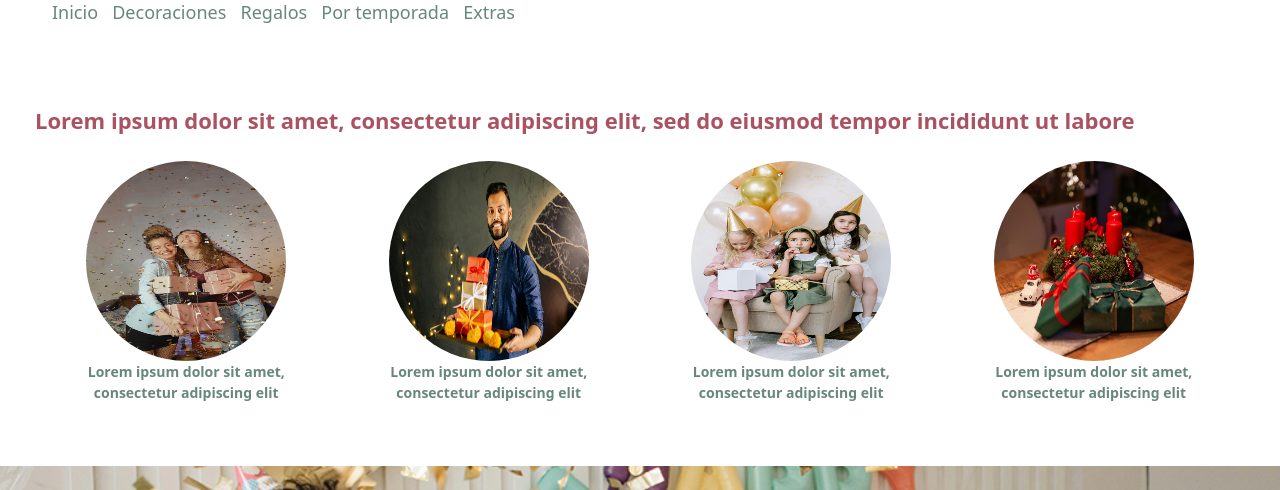
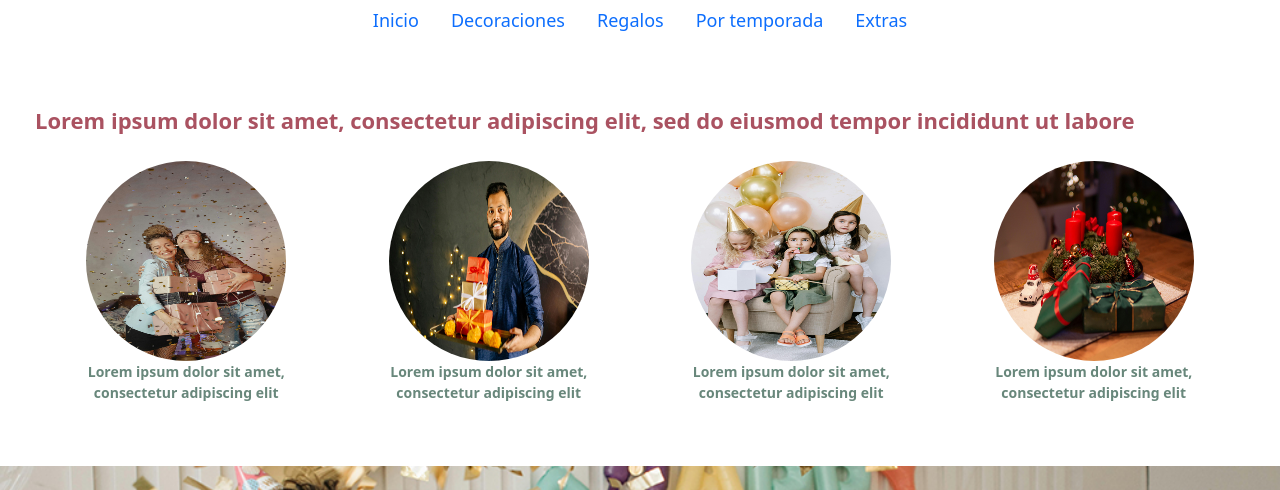
Before and after one commit to ClaudiaCoss/dulceproduccioncdmx, a plain HTML site: page index.html in a window 1280 px wide. Shown: the part 116-606 px from the top of the page. Drawn offline with nearby package versions, Linux system fonts and the light colour scheme.

Commit message:
actualizo nav

```diff
--- a/css/style.css
+++ b/css/style.css
@@ -47,23 +47,15 @@ header div i:hover {
    height: 85px;
 }
 
-header nav ul {
-   list-style: none;
-}
-
-header nav ul li {
-   display: inline-block;
-   margin: 15px 5px 15px 5px;
-
-}
 
 
-header nav ul li a {
+.menu {
    text-decoration: none;
    color: #68877b;
    font-size: 18px;
    font-weight: 500;
    font-style: normal;
+   margin: 15px 5px 15px 5px;
 }
 
 header div {
--- a/index.html
+++ b/index.html
@@ -44,17 +44,20 @@
         </div>
 
         </div>
-        <nav><!--Barra de navegación-->
+        <nav class="menu"><!--Barra de navegación-->
             <!--Enlaces-->
-            <ul>
-                <li><a href="../index.html">Inicio</a></li>
-                <li><a href="./pages/decoraciones.html">Decoraciones</a></li>
-                <li><a href="./pages/regalos.html">Regalos</a></li>
-                <li><a href="./pages/temporada.html">Por temporada</a></li>
-                <li><a href="./pages/extras.html">Extras</a></li>
+            <ul class="nav justify-content-center">
+                <li class="nav-item"><a class="nav-link active" aria-current="page" href="../index.html">Inicio</a></li>
+                <li class="nav-item"><a class="nav-link active" aria-current="page" href="./pages/decoraciones.html">Decoraciones</a></li>
+                <li class="nav-item"><a class="nav-link active" aria-current="page" href="./pages/regalos.html">Regalos</a></li>
+                <li class="nav-item"><a class="nav-link active" aria-current="page" href="./pages/temporada.html">Por temporada</a></li>
+                <li class="nav-item"><a class="nav-link active" aria-current="page" href="./pages/extras.html">Extras</a></li>
             </ul>
         </nav>
     </header>
+
+
+
     <main><!---Contenido Principal-->
         <section class="hero"><!---Sección de contenido principal-->
             <h2>Lorem ipsum dolor sit amet, consectetur adipiscing elit, sed do eiusmod tempor incididunt ut labore</h2>
```
